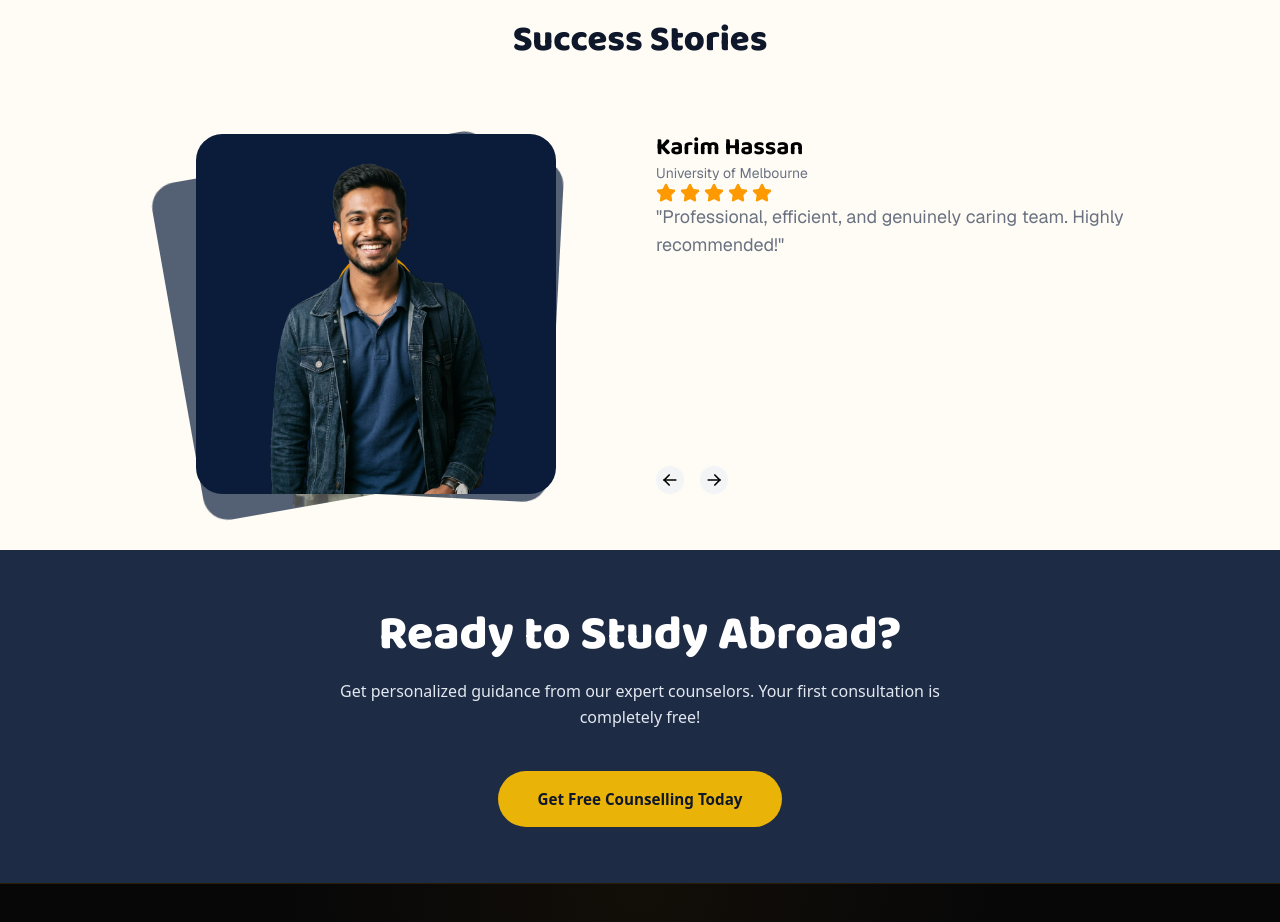
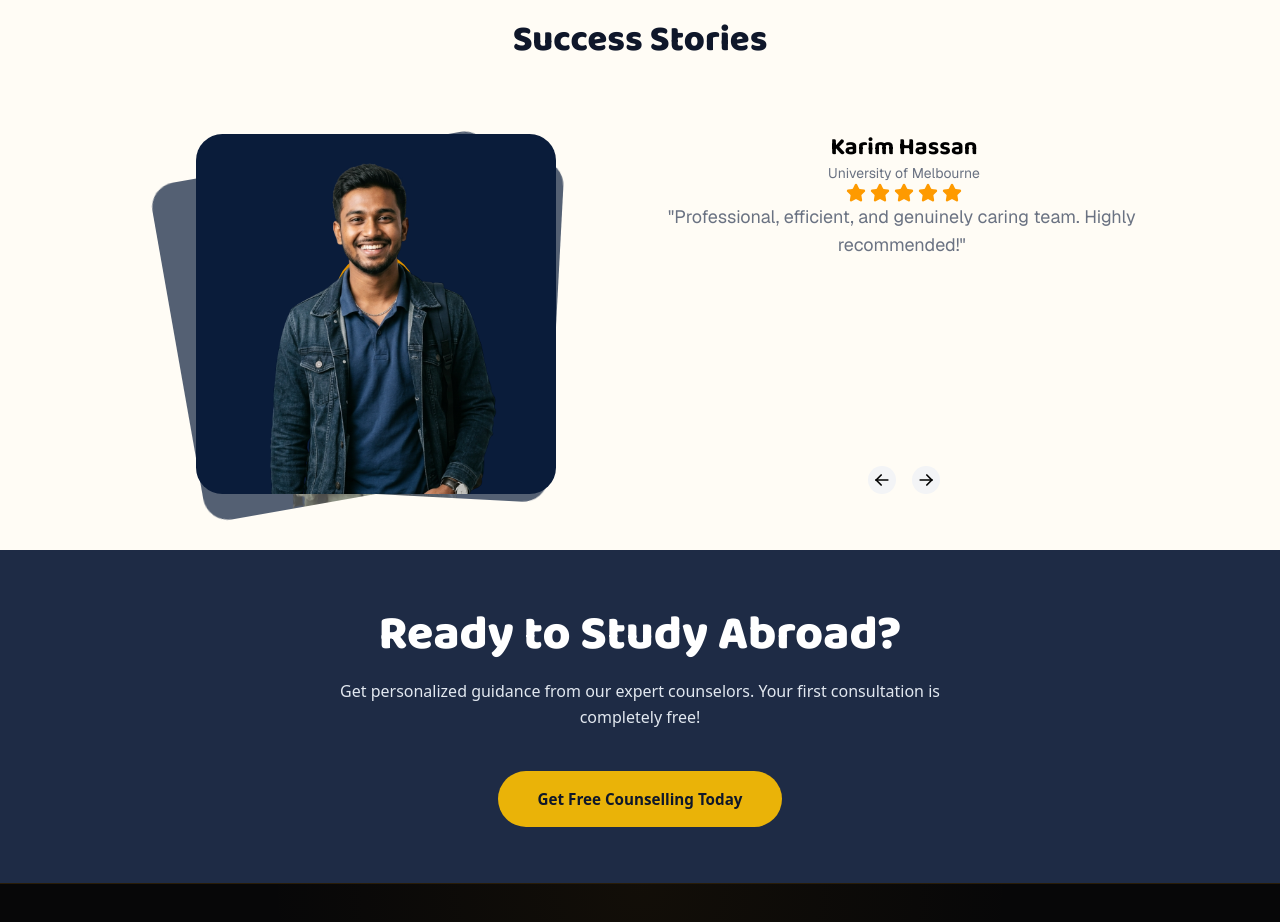
Before and after one commit to princeshiamofficial/Rowshanara-Edu, a Next.js app: page / in a window 1280 px wide. Shown: the part 2660-3582 px from the top of the page. Built offline with nearby package versions, Linux system fonts and the light colour scheme; no server answers; the database is empty.

Commit message:
feat: center testimonial name, university, stars, quote and nav arrows

```diff
--- a/src/components/ui/animated-testimonials.tsx
+++ b/src/components/ui/animated-testimonials.tsx
@@ -125,21 +125,22 @@ export const AnimatedTestimonials = ({
         </div>
 
         {/* Text Column */}
-        <div className="flex flex-col justify-between py-4">
+        <div className="flex flex-col justify-between py-4 items-center text-center">
           <motion.div
             key={active}
             initial={{ y: 20, opacity: 0 }}
             animate={{ y: 0, opacity: 1 }}
             exit={{ y: -20, opacity: 0 }}
             transition={{ duration: 0.2, ease: "easeInOut" }}
+            className="flex flex-col items-center text-center w-full"
           >
             <h3 className="text-2xl font-bold text-black dark:text-white">
               {testimonials[active].name}
             </h3>
-            <p className="text-sm text-gray-500 dark:text-neutral-500">
+            <p className="text-sm text-gray-500 dark:text-neutral-500 mt-1">
               {testimonials[active].designation}
             </p>
-            <div className="mt-4 flex items-center gap-1 text-amber-500">
+            <div className="mt-4 flex items-center justify-center gap-1 text-amber-500">
               {Array.from({ length: 5 }).map((_, index) => (
                 <Star
                   key={index}
@@ -149,7 +150,7 @@ export const AnimatedTestimonials = ({
                 />
               ))}
             </div>
-            <motion.p className="mt-6 text-lg text-gray-500 dark:text-neutral-300">
+            <motion.p className="mt-6 text-lg text-gray-500 dark:text-neutral-300 text-center">
               {testimonials[active].quote.split(" ").map((word, index) => (
                 <motion.span
                   key={index}
@@ -165,7 +166,7 @@ export const AnimatedTestimonials = ({
           </motion.div>
 
           {/* Nav Arrows */}
-          <div className="flex gap-4 pt-8">
+          <div className="flex gap-4 pt-8 justify-center">
             <button
               aria-label="Previous testimonial"
               onClick={handlePrev}
```
